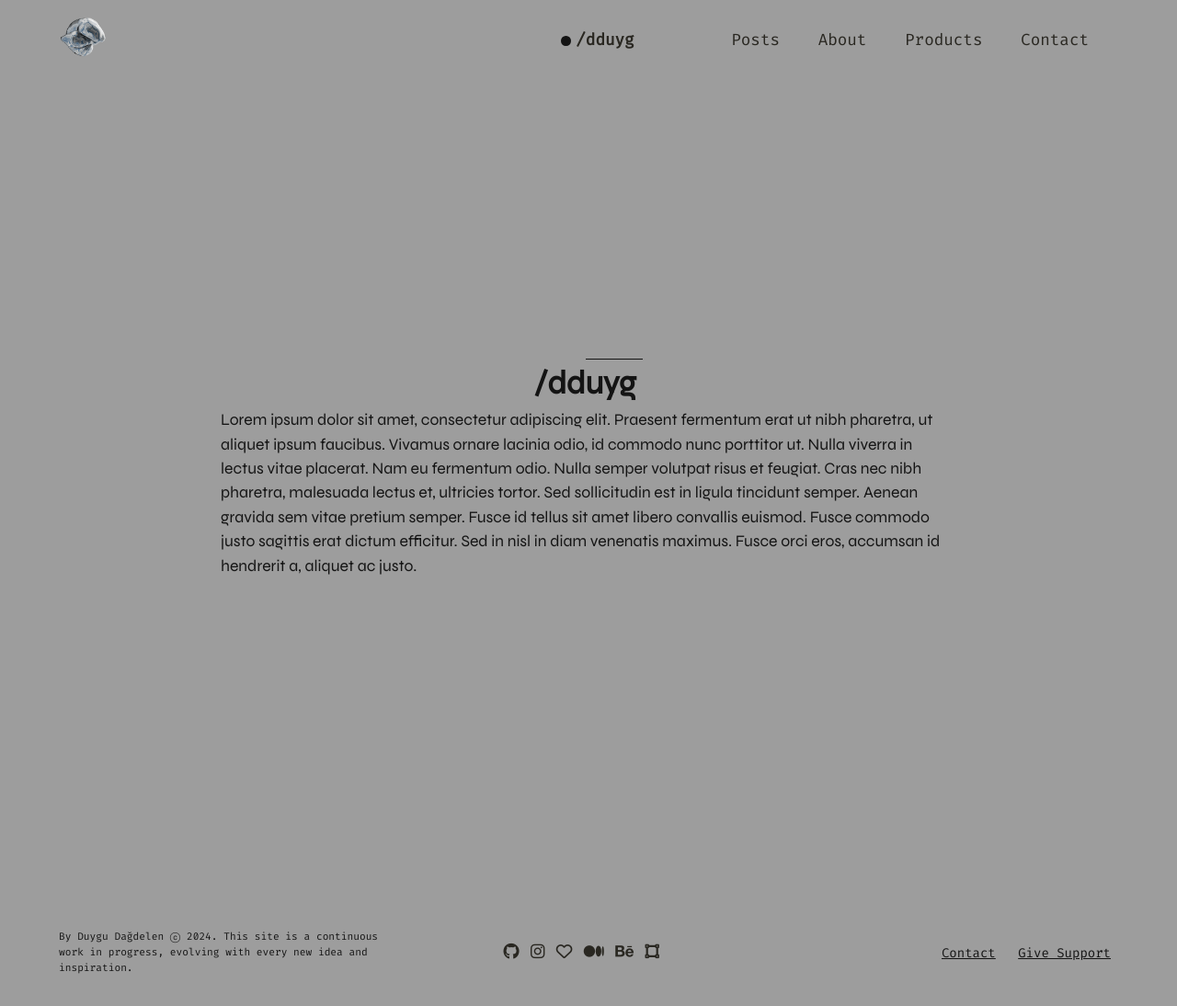
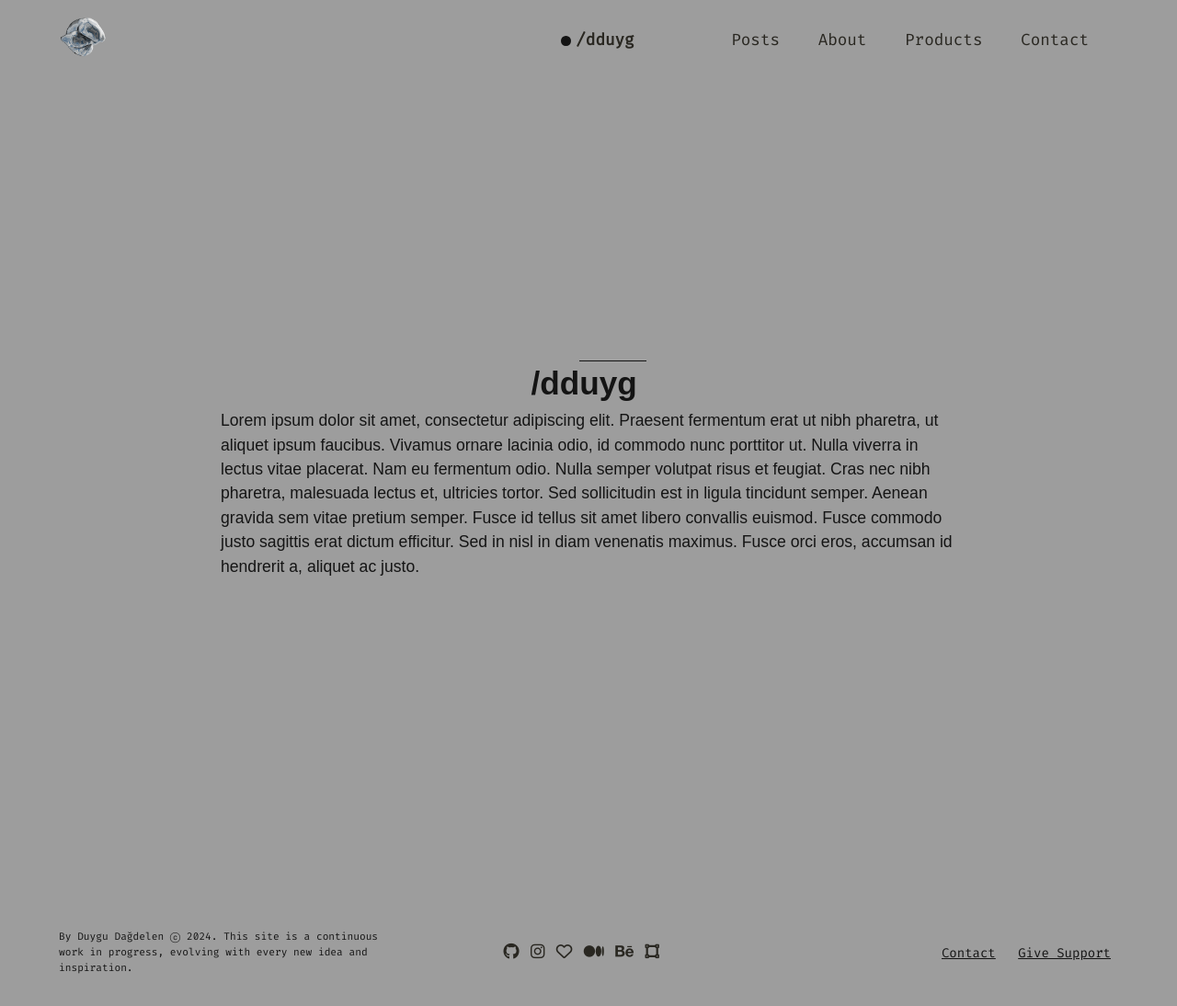
Before and after one commit to dduyg/duuuy, a Jekyll site: the page built from index.html, in a window 1280 px wide. Shown: the whole page at 92% size. Built offline with Jekyll 4.4.1, drawn with Linux system fonts in a browser that asks for light colours; nearby versions of some CDN libraries.

Commit message:
Update main.css

```diff
--- a/assets/main.css
+++ b/assets/main.css
@@ -3,7 +3,7 @@
   --color-light-main: #292721;
   --marker: #E0D7CE;
   --back: #9D9D9D;
-  --main-font: "Syne", sans-serif;
+  --main-font: "Sora", sans-serif;
   --mono-font: "Fira Code", monospace;
 }
 
```
